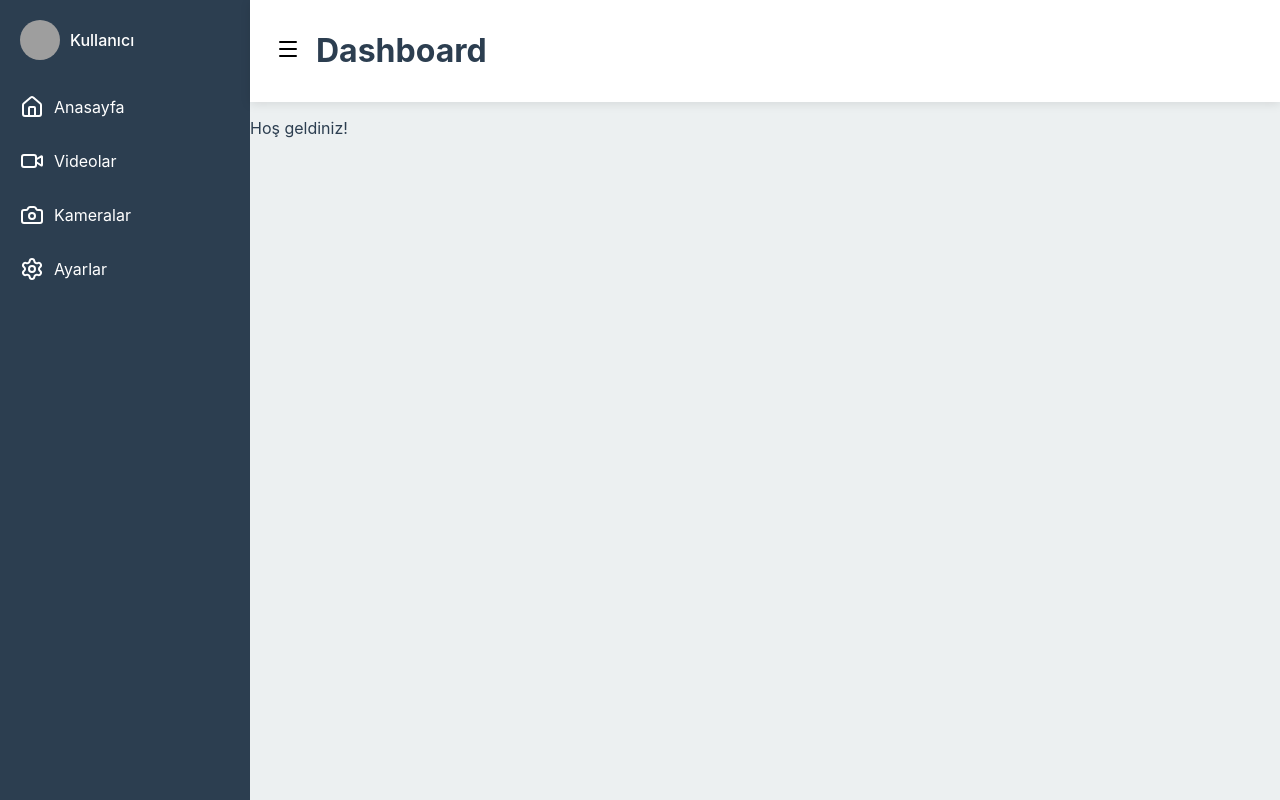
After one commit to mredag/pi-ScreenTV, a Flask app: page /dashboard in a window 1280 px wide. The commit adds this page. Run offline with Flask 3, Linux system fonts and the light colour scheme; grey boxes are pictures that could not be loaded.

Commit message:
Add dashboard page with sidebar

```diff
--- a/app.py
+++ b/app.py
@@ -315,6 +315,11 @@ def index():
     """Ana sayfa"""
     return render_template('index.html')
 
+@app.route('/dashboard')
+def dashboard():
+    """Gelişmiş kontrol paneli"""
+    return render_template('dashboard.html')
+
 @app.route('/status')
 def status():
     """Sistem durumu"""
--- /dev/null
+++ b/static/dashboard.css
@@ -0,0 +1,108 @@
+:root {
+    --primary-color: #2c3e50;
+    --secondary-color: #3498db;
+    --background-color: #ecf0f1;
+    --text-color: #2c3e50;
+    --shadow: 0 2px 10px rgba(0, 0, 0, 0.1);
+}
+
+body {
+    margin: 0;
+    font-family: -apple-system, BlinkMacSystemFont, 'Segoe UI', Roboto, Oxygen, Ubuntu, Cantarell, sans-serif;
+    background: var(--background-color);
+    color: var(--text-color);
+}
+
+.dashboard {
+    display: flex;
+    min-height: 100vh;
+}
+
+.sidebar {
+    background: var(--primary-color);
+    color: #fff;
+    width: 250px;
+    transition: width 0.3s ease;
+    overflow: hidden;
+}
+
+.sidebar.collapsed {
+    width: 70px;
+}
+
+.sidebar-header {
+    display: flex;
+    align-items: center;
+    gap: 10px;
+    padding: 20px;
+}
+
+.avatar {
+    width: 40px;
+    height: 40px;
+    border-radius: 50%;
+    object-fit: cover;
+}
+
+.username {
+    font-size: 1rem;
+    font-weight: 500;
+}
+
+.sidebar.collapsed .username {
+    display: none;
+}
+
+.menu a {
+    display: flex;
+    align-items: center;
+    gap: 10px;
+    padding: 15px 20px;
+    color: #fff;
+    text-decoration: none;
+}
+
+.menu a:hover {
+    background: rgba(255, 255, 255, 0.1);
+}
+
+.sidebar.collapsed .menu span {
+    display: none;
+}
+
+.content {
+    flex: 1;
+    background: var(--background-color);
+    min-height: 100vh;
+}
+
+.topbar {
+    display: flex;
+    align-items: center;
+    gap: 10px;
+    padding: 10px 20px;
+    background: #fff;
+    box-shadow: var(--shadow);
+}
+
+.toggle-btn {
+    background: none;
+    border: none;
+    cursor: pointer;
+}
+
+@media (max-width: 768px) {
+    .sidebar {
+        position: absolute;
+        left: -250px;
+        top: 0;
+        bottom: 0;
+        z-index: 1000;
+    }
+    .sidebar.open {
+        left: 0;
+    }
+    .content {
+        flex: 1;
+    }
+}
--- /dev/null
+++ b/static/dashboard.js
@@ -0,0 +1,15 @@
+document.addEventListener('DOMContentLoaded', () => {
+    const sidebar = document.getElementById('sidebar');
+    const toggle = document.getElementById('sidebarToggle');
+
+    toggle.addEventListener('click', () => {
+        if (window.innerWidth <= 768) {
+            sidebar.classList.toggle('open');
+        } else {
+            sidebar.classList.toggle('collapsed');
+        }
+        if (window.lucide) {
+            lucide.createIcons();
+        }
+    });
+});
--- /dev/null
+++ b/templates/dashboard.html
@@ -0,0 +1,37 @@
+<!DOCTYPE html>
+<html lang="en">
+<head>
+    <meta charset="UTF-8">
+    <meta name="viewport" content="width=device-width, initial-scale=1.0">
+    <title>Dashboard</title>
+    <link rel="stylesheet" href="/static/dashboard.css">
+    <script src="https://unpkg.com/lucide@latest"></script>
+</head>
+<body>
+    <div class="dashboard">
+        <aside id="sidebar" class="sidebar">
+            <div class="sidebar-header">
+                <img class="avatar" src="https://source.unsplash.com/random/100x100?face" alt="avatar">
+                <span class="username">Kullanıcı</span>
+            </div>
+            <nav class="menu">
+                <a href="#"><i data-lucide="home"></i><span>Anasayfa</span></a>
+                <a href="#"><i data-lucide="video"></i><span>Videolar</span></a>
+                <a href="#"><i data-lucide="camera"></i><span>Kameralar</span></a>
+                <a href="#"><i data-lucide="settings"></i><span>Ayarlar</span></a>
+            </nav>
+        </aside>
+        <div class="content">
+            <header class="topbar">
+                <button id="sidebarToggle" class="toggle-btn"><i data-lucide="menu"></i></button>
+                <h1>Dashboard</h1>
+            </header>
+            <section class="main">
+                <p>Hoş geldiniz!</p>
+            </section>
+        </div>
+    </div>
+    <script src="/static/dashboard.js"></script>
+    <script>lucide.createIcons();</script>
+</body>
+</html>
--- a/templates/index.html
+++ b/templates/index.html
@@ -21,6 +21,7 @@
                 <li><a href="#control">Kontrol</a></li>
                 <li><a href="#info">Sistem Bilgileri</a></li>
                 <li><a href="#logs">İşlem Geçmişi</a></li>
+                <li><a href="/dashboard">Dashboard</a></li>
             </ul>
         </nav>
 
```
